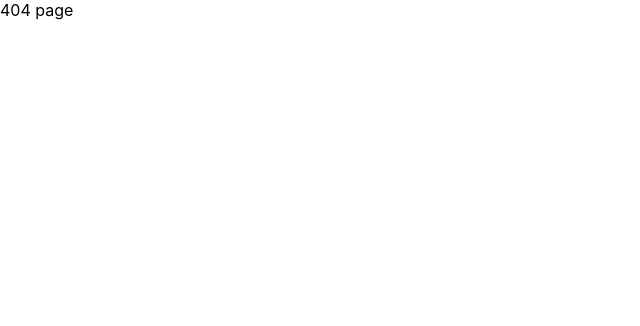
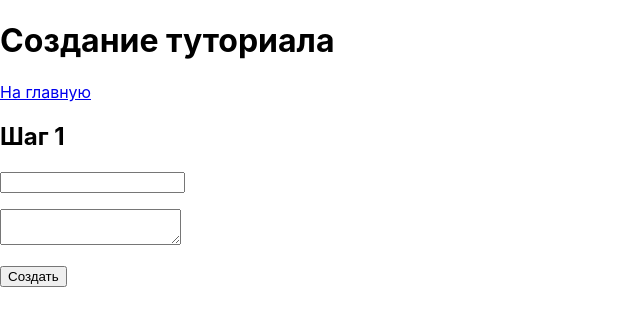
Before and after one commit to kachmazoff/tuts, a React (Create React App) app: page /tutorial/create in a window 1280 px wide. Shown: the top 326 px of the page, without its empty margins (0-640 px from the left). Built offline with nearby package versions, Linux system fonts and the light colour scheme.

Commit message:
Create CreateTutorialPage

```diff
--- a/src/App.js
+++ b/src/App.js
@@ -3,6 +3,7 @@ import { Provider } from "react-redux";
 import { BrowserRouter, Switch, Route } from "react-router-dom";
 import { store } from "./store";
 import { HomePage } from "./pages/HomePage";
+import { CreateTutorialPage } from "./pages/CreateTutorialPage";
 import "./App.css";
 
 function App() {
@@ -11,6 +12,7 @@ function App() {
       <BrowserRouter>
         <Switch>
           <Route path="/" exact component={HomePage} />
+          <Route path="/tutorial/create" exact component={CreateTutorialPage} />
           <Route path="*">404 page</Route>
         </Switch>
       </BrowserRouter>
--- a/src/components/TutorialForm/TutorialForm.js
+++ b/src/components/TutorialForm/TutorialForm.js
@@ -20,12 +20,16 @@ export const TutorialForm = ({
 
   return (
     <form>
+      <p>
         <input value={title} name="title" onChange={onChangeHandler} />
+      </p>
+      <p>
         <textarea
           value={description}
           name="description"
           onChange={onChangeHandler}
         />
+      </p>
     </form>
   );
 };
--- a/src/modules/CreateTutorialModule/index.js
+++ b/src/modules/CreateTutorialModule/index.js
@@ -1 +1,2 @@
 export { createTutorialSlice } from "./reducer";
+export { CreateTutorialModule } from "./CreateTutorialModule";
--- a/src/modules/index.js
+++ b/src/modules/index.js
@@ -1 +1,2 @@
 export { TutorialsListModule } from "./TutorialsListModule";
+export { CreateTutorialModule } from "./CreateTutorialModule";
--- /dev/null
+++ b/src/pages/CreateTutorialPage.js
@@ -0,0 +1,15 @@
+import React from "react";
+import { Link } from "react-router-dom";
+import { CreateTutorialModule } from "../modules";
+
+export const CreateTutorialPage = () => {
+  return (
+    <div>
+      <h1>Создание туториала</h1>
+      <div>
+        <Link to="/">На главную</Link>
+      </div>
+      <CreateTutorialModule />
+    </div>
+  );
+};
--- a/src/pages/HomePage.js
+++ b/src/pages/HomePage.js
@@ -1,4 +1,5 @@
 import React from "react";
+import { Link } from "react-router-dom";
 import { TutorialsListModule } from "../modules";
 import { CreateTutorialModule } from "../modules/CreateTutorialModule/CreateTutorialModule";
 
@@ -6,8 +7,10 @@ export const HomePage = () => {
   return (
     <div>
       <h1>Home page</h1>
+      <div>
+        <Link to="/tutorial/create">Создать</Link>
+      </div>
       <TutorialsListModule />
-      <CreateTutorialModule />
     </div>
   );
 };
```
Lines whose indentation alone changed are shown as unchanged.
